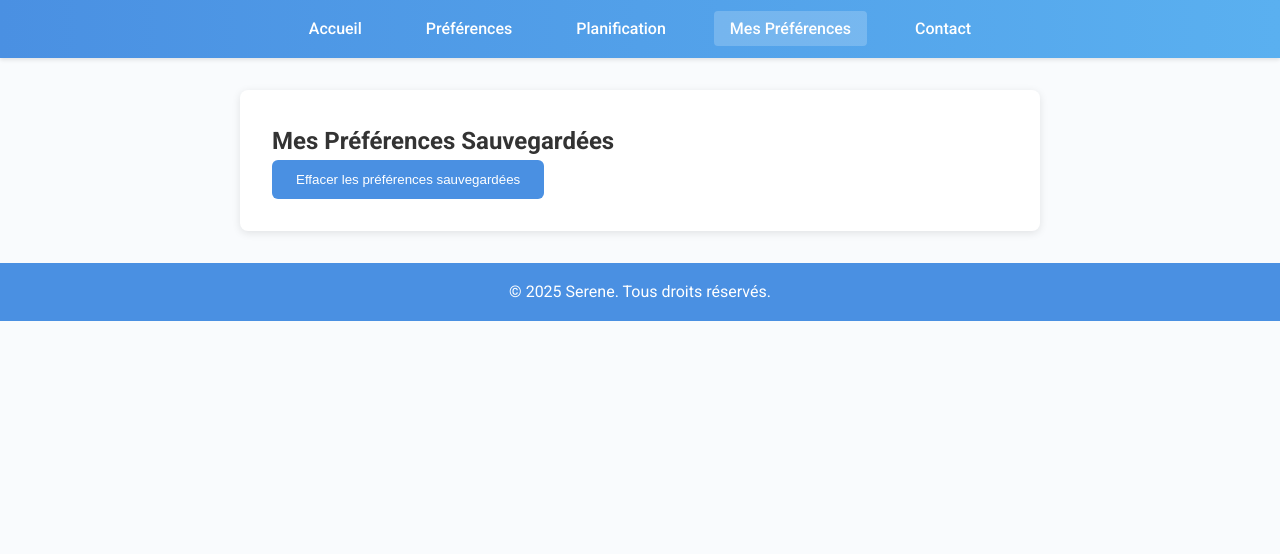
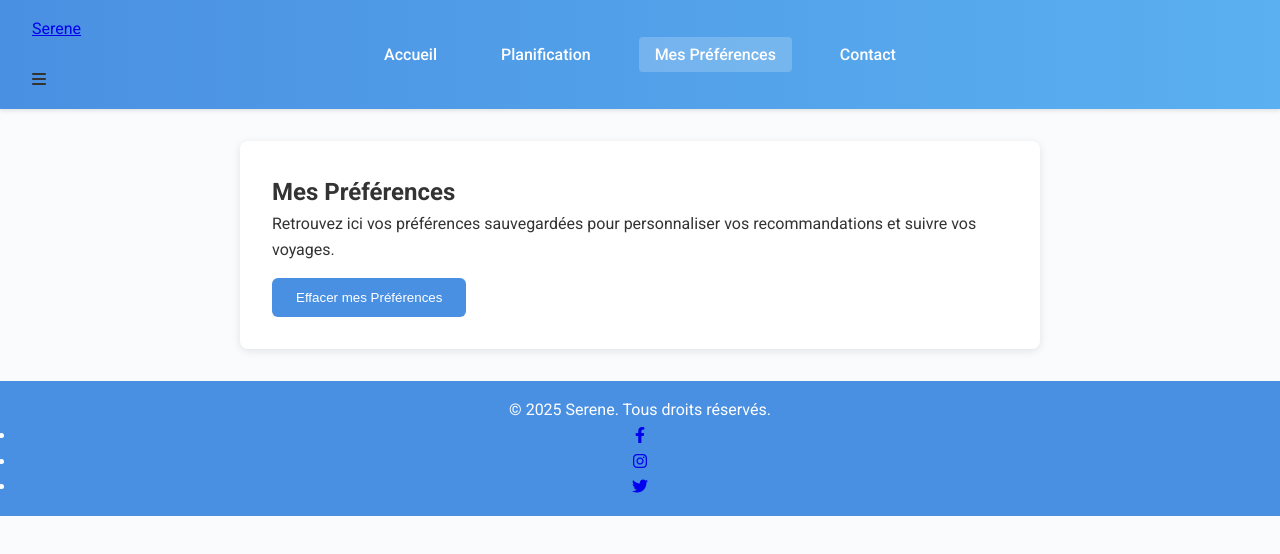
Before and after one commit to AlybaR/SERENE, a plain HTML site: page saved-preferences.html in a window 1280 px wide. Drawn offline with Linux system fonts and the light colour scheme.

Commit message:
Update saved-preferences.html

```diff
--- a/saved-preferences.html
+++ b/saved-preferences.html
@@ -3,33 +3,53 @@
 <head>
   <meta charset="UTF-8">
   <meta name="viewport" content="width=device-width, initial-scale=1">
-  <title>Serene - Mes Préférences Sauvegardées</title>
+  <title>Serene - Mes Préférences</title>
   <link rel="stylesheet" href="style.css">
   <!-- Google Fonts -->
   <link href="https://fonts.googleapis.com/css?family=Roboto:400,500,700&display=swap" rel="stylesheet">
+  <!-- FontAwesome -->
+  <link rel="stylesheet" href="https://cdnjs.cloudflare.com/ajax/libs/font-awesome/6.0.0/css/all.min.css">
 </head>
-<body>
+<body class="fade-in">
   <header>
     <nav>
-      <ul>
+      <div class="logo">
+        <a href="index.html">Serene</a>
+      </div>
+      <ul class="nav-links">
         <li><a href="index.html">Accueil</a></li>
-        <li><a href="preferences.html">Préférences</a></li>
         <li><a href="planning.html">Planification</a></li>
         <li><a href="saved-preferences.html" class="active">Mes Préférences</a></li>
         <li><a href="contact.html">Contact</a></li>
       </ul>
+      <div class="menu-toggle"><i class="fas fa-bars"></i></div>
     </nav>
   </header>
+
   <main>
     <section class="section">
-      <h2>Mes Préférences Sauvegardées</h2>
-      <div id="saved-list"></div>
-      <button id="clear-saved">Effacer les préférences sauvegardées</button>
+      <h2>Mes Préférences</h2>
+      <p>Retrouvez ici vos préférences sauvegardées pour personnaliser vos recommandations et suivre vos voyages.</p>
+      <div id="saved-list">
+        <!-- Vos préférences sauvegardées seront affichées ici -->
+      </div>
+      <div class="button-group">
+        <button type="button" id="clear-saved">Effacer mes Préférences</button>
+      </div>
     </section>
   </main>
+
   <footer>
-    <p>&copy; 2025 Serene. Tous droits réservés.</p>
+    <div class="footer-container">
+      <p>&copy; 2025 Serene. Tous droits réservés.</p>
+      <ul class="social-links">
+        <li><a href="#"><i class="fab fa-facebook-f"></i></a></li>
+        <li><a href="#"><i class="fab fa-instagram"></i></a></li>
+        <li><a href="#"><i class="fab fa-twitter"></i></a></li>
+      </ul>
+    </div>
   </footer>
+
   <script src="script.js"></script>
 </body>
 </html>
```
